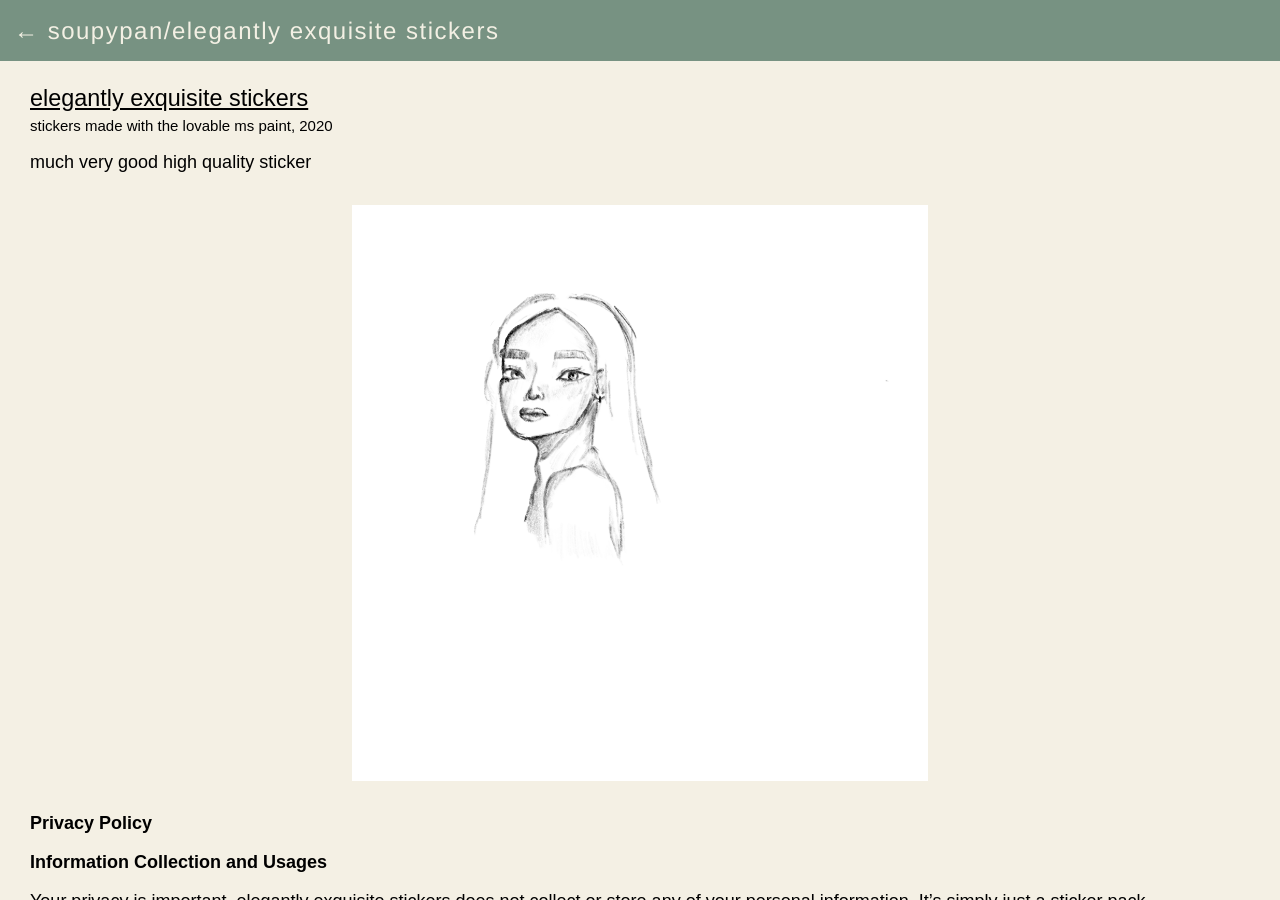
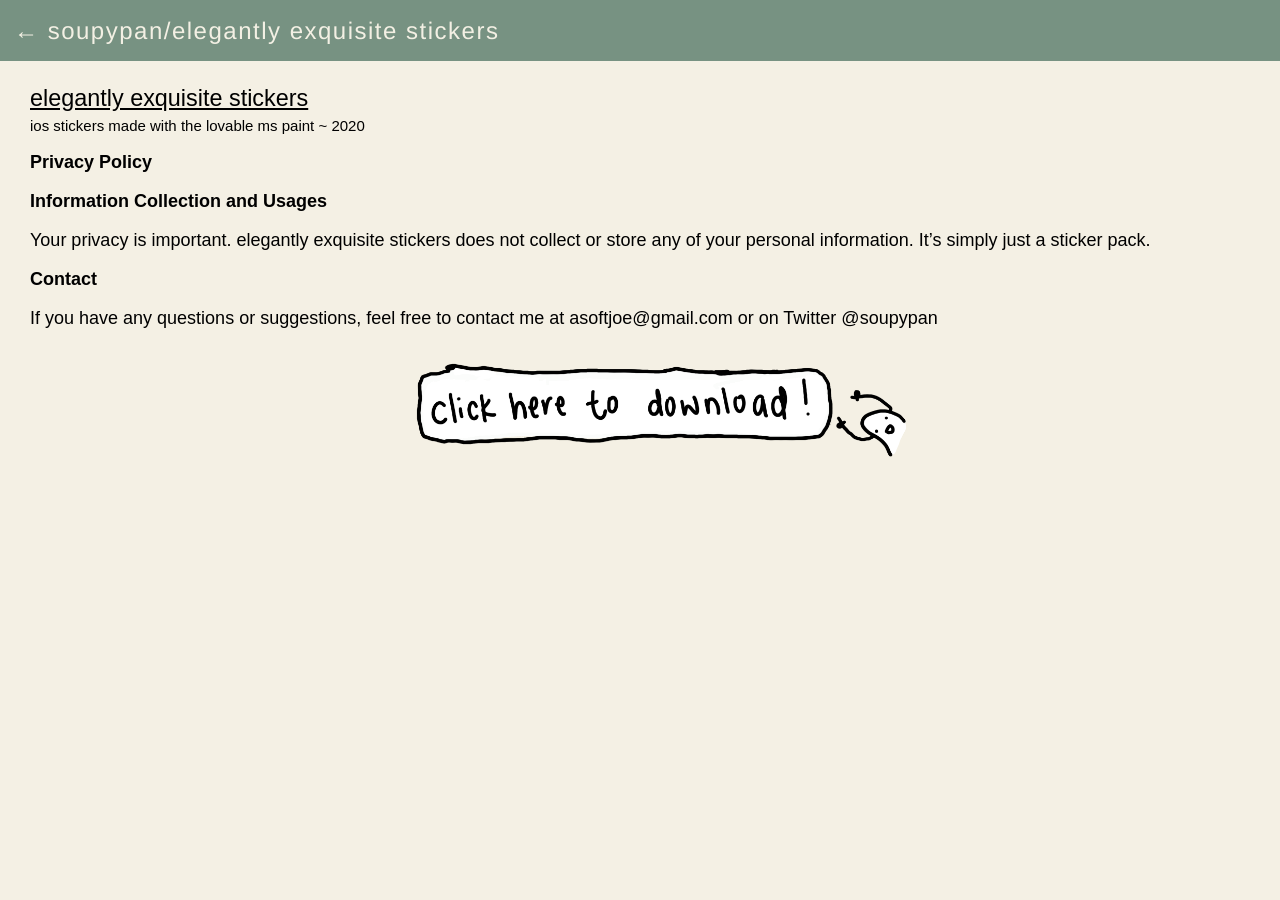
Before and after one commit to soupypan/soupypan.github.io, a Jekyll site: the page built from _projects/ees.md, in a window 1280 px wide. Built offline with Jekyll 4.4.1, drawn with Linux system fonts in a browser that asks for light colours.

Commit message:
Update ees.md

```diff
--- a/_projects/ees.md
+++ b/_projects/ees.md
@@ -1,13 +1,11 @@
 ---
 layout: genpgproject
 title: elegantly exquisite stickers
-desc: stickers made with the lovable ms paint, 2020
-image_path:
+desc: ios stickers made with the lovable ms paint ~ 2020
 ---
 
-much very good high quality sticker
 
-![a-test](/assets/illustration/610sketch.png){:class = "illimg"}
+
 
 <b> Privacy Policy </b>
 
@@ -23,3 +21,6 @@ elegantly exquisite stickers does not collect or store any of your personal info
 <b> Contact </b>
 
 If you have any questions or suggestions, feel free to contact me at asoftjoe@gmail.com or on Twitter @soupypan
+
+
+[![downloadimg](/assets/miscimages/eesdownload.png){:class = "illimg"}](https://apps.apple.com/us/app/elegantly-exquisite-stickers/id1523558259)
```
